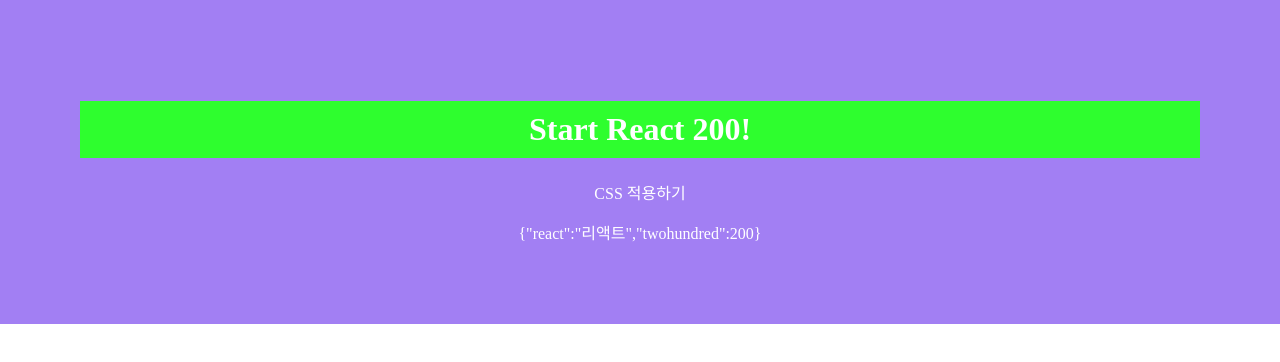
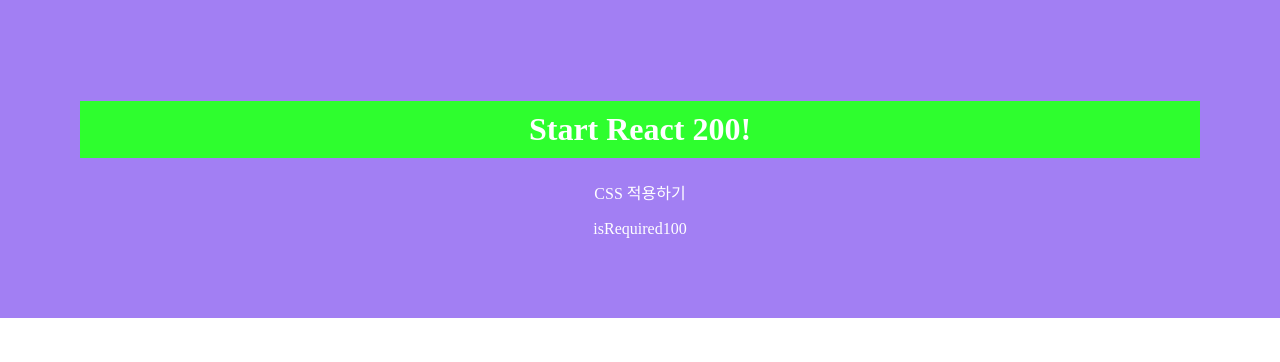
Before and after one commit to ZUITOPIA/react-master, a React (Create React App) app in the folder client/: page / in a window 1280 px wide. Shown: the top 362 px of the page. Built offline with nearby package versions, Linux system fonts and the light colour scheme.

Commit message:
021 : isRequired

```diff
--- a/client/src/App.js
+++ b/client/src/App.js
@@ -1,13 +1,13 @@
 import React from "react";
 import "./App.css";
-import PropsObjVal from "./R020_PropsObjVal";
+import PropsRequired from "./R021_PropsRequired";
 
 function App() {
   return (
     <div>
       <h1>Start React 200!</h1>
       <p>CSS 적용하기</p>
-      <PropsObjVal ObjectJson={{ react: "리액트", twohundred: 200 }} />
+      <PropsRequired ReactString="isRequired" ReactNumber={100} />
     </div>
   );
 }
--- /dev/null
+++ b/client/src/R021_PropsRequired.js
@@ -0,0 +1,21 @@
+import React, { Component } from "react";
+import datatype from "prop-types";
+
+class R021_PropsRequired extends Component {
+  render() {
+    const { ReactString, ReactNumber } = this.props;
+    return (
+      <div style={{ padding: "0px" }}>
+        {ReactString}
+        {ReactNumber}
+      </div>
+    );
+  }
+}
+
+R021_PropsRequired.propTypes = {
+  ReactString: datatype.isRequired,
+  ReactNumber: datatype.isRequired,
+};
+
+export default R021_PropsRequired;
```
